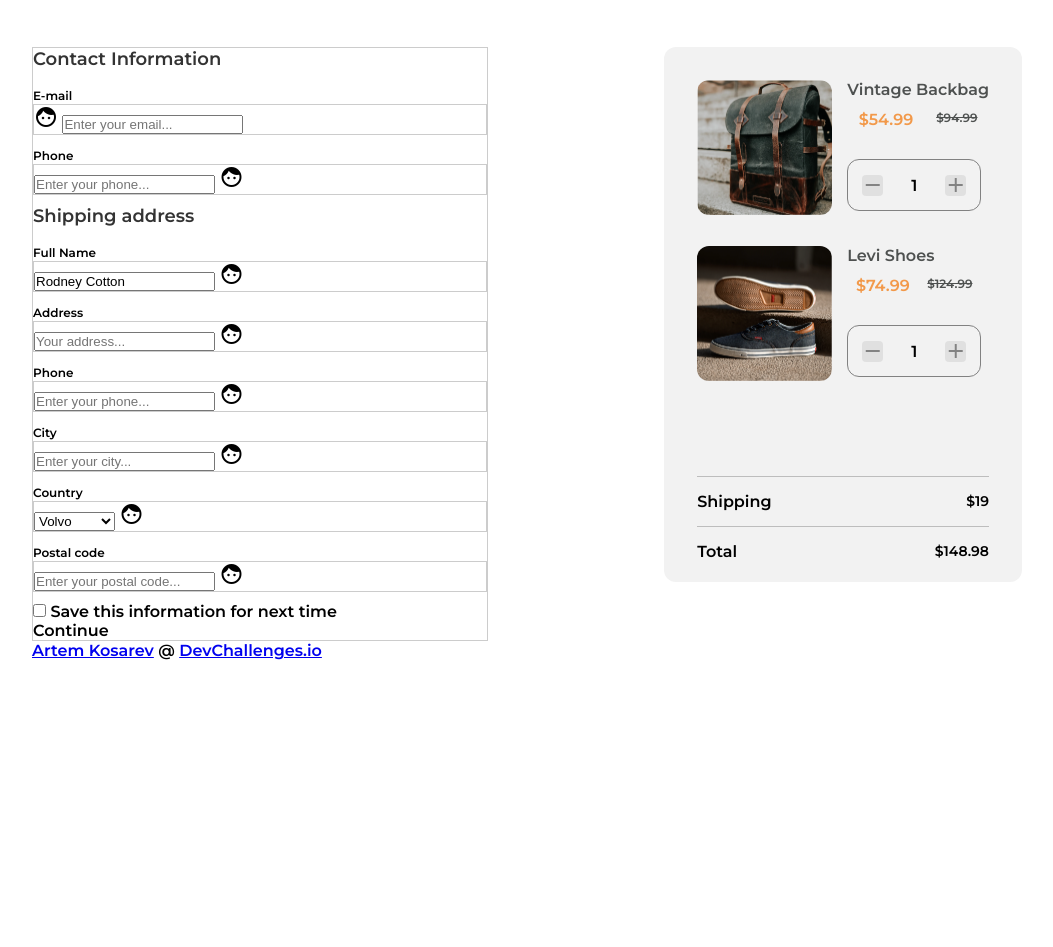
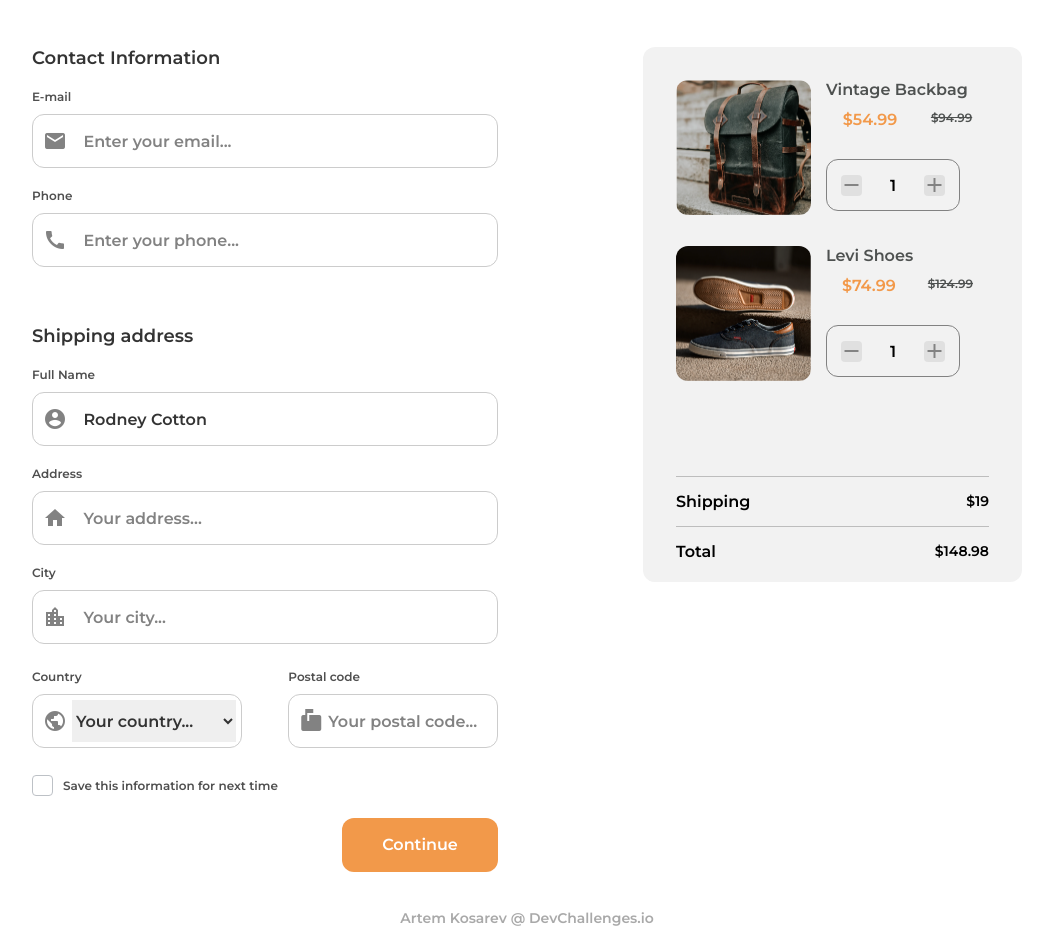
Before and after one commit to IamKosarev/Checkout-page, a plain HTML site: page index.html in a window 1280 px wide. Shown: the part 111-1058 px from the top of the page, without its empty margins (113-1166 px from the left). Before the commit the page ends 800 px from the top, so only its background shows below. Drawn offline with Linux system fonts and the light colour scheme.

Commit message:
responsiveness to be done

```diff
--- a/index.html
+++ b/index.html
@@ -81,15 +81,15 @@
           <div class="input-container">
             <label for="email">E-mail</label>
             <div class="input-box">
-              <span class="material-icons">face</span>
+              <span class="material-icons">local_post_office</span>
               <input type="text" id="email" placeholder="Enter your email..." />
             </div>
           </div>
           <div class="input-container">
             <label for="phone">Phone</label>
             <div class="input-box">
+              <span class="material-icons">call</span>
               <input type="text" id="phone" placeholder="Enter your phone..." />
-              <span class="material-icons">face</span>
             </div>
           </div>
 
@@ -97,65 +97,62 @@
           <div class="input-container">
             <label for="name">Full Name</label>
             <div class="input-box">
+              <span class="material-icons">account_circle</span>
               <input
                 type="text"
                 id="name"
                 placeholder="Your full name..."
                 value="Rodney Cotton"
               />
-              <span class="material-icons">face</span>
             </div>
           </div>
           <div class="input-container">
             <label for="address">Address</label>
             <div class="input-box">
+              <span class="material-icons">home</span>
               <input type="text" id="address" placeholder="Your address..." />
-              <span class="material-icons">face</span>
-            </div>
-          </div>
-          <div class="input-container">
-            <label for="phone">Phone</label>
-            <div class="input-box">
-              <input type="text" id="phone" placeholder="Enter your phone..." />
-              <span class="material-icons">face</span>
             </div>
           </div>
           <div class="input-container">
             <label for="city">City</label>
             <div class="input-box">
-              <input type="text" id="city" placeholder="Enter your city..." />
-              <span class="material-icons">face</span>
+              <span class="material-icons">location_city</span>
+              <input type="text" id="city" placeholder="Your city..." />
             </div>
           </div>
           <div class="last-row">
             <div class="input-container">
               <label for="countries">Country</label>
               <div class="input-box">
+                <span class="material-icons">public</span>
                 <select name="countries" id="countries">
-                  <option value="volvo">Volvo</option>
-                  <option value="saab">Saab</option>
-                  <option value="mercedes">Mercedes</option>
-                  <option value="audi">Audi</option>
+                  <option selected>Your country...</option>
+                  <option value="USA">USA</option>
+                  <option value="Russia">Russia</option>
+                  <option value="Germany">Germany</option>
+                  <option value="France">France</option>
                 </select>
-                <span class="material-icons">face</span>
               </div>
             </div>
             <div class="input-container">
               <label for="postal-code">Postal code</label>
               <div class="input-box">
+                <span class="material-icons">markunread_mailbox</span>
                 <input
+                  id="postal-code"
                   type="text"
                   id="postal-code"
-                  placeholder="Enter your postal code..."
+                  placeholder="Your postal code..."
                 />
-                <span class="material-icons">face</span>
               </div>
             </div>
           </div>
-          <input type="checkbox" />
-          <label id="checkbox-label" for="checkbox"
+          <div class="checkbox-container">
+            <input type="checkbox" />
+            <label id="checkbox-label" for="checkbox"
             >Save this information for next time</label
-          >
+            >
+          </div>
           <div class="button">Continue</div>
         </form>
       </div>
--- a/styles/style.css
+++ b/styles/style.css
@@ -50,6 +50,7 @@ h1 {
 }
 
 .item-name {
+  width: 163px;
   font-size: 16px;
   line-height: 20px;
   color: #4e5150;
@@ -112,6 +113,8 @@ h1 {
   font-size: 14px;
 }
 
+/* Form part */
+
 h3 {
   font-size: 18px;
   color: #333333;
@@ -119,19 +122,155 @@ h3 {
 }
 
 form {
-  width: 456px;
-  border: 1px solid #ccc;
+  position: relative;
+  width: 466px;
 }
 
 .input-container {
-  margin: 10px 0;
+  margin: 20px 0;
 }
 
 .input-container label {
+  display: block;
+  margin-bottom: 10px;
   font-size: 12px;
+  color: #4f4f4f;
 }
 
 .input-container .input-box {
+  display: flex;
+  padding: 5px 5px 5px 10px;
+  align-items: center;
+  justify-content: space-between;
   width: 100%;
   border: 1px solid #ccc;
+  border-radius: 12px;
 }
+
+.input-box input {
+  width: 91%;
+  height: 42px;
+  border: none;
+  font-family: "Montserrat", sans-serif;
+  color: #333;
+  font-size: 16px;
+}
+
+.input-box input::placeholder {
+  font-family: "Montserrat", sans-serif;
+  font-style: normal;
+  font-weight: 600;
+  font-size: 16px;
+  color: #828282;
+}
+
+.input-box span {
+  color: #828282;
+}
+
+h3:last-of-type {
+  margin-top: 58px;
+}
+
+.last-row {
+  display: flex;
+  align-items: center;
+  justify-content: space-between;
+}
+
+.last-row .input-container {
+  margin: 5px 0;
+  width: 45%;
+}
+
+#countries,
+#postal-code {
+  width: 85%;
+  height: 42px;
+  border: none;
+  font-family: "Montserrat", sans-serif;
+  color: #333;
+  font-size: 16px;
+}
+
+.checkbox-container {
+  display: flex;
+  align-items: center;
+  margin: 22px 0;
+}
+
+input[type="checkbox"] {
+  position: relative;
+  width: 21px;
+  height: 21px;
+  color: #363839;
+  border: 1px solid #bdc1c6;
+  border-radius: 4px;
+  appearance: none;
+  outline: 0;
+  cursor: pointer;
+  transition: background 175ms cubic-bezier(0.1, 0.1, 0.25, 1);
+}
+
+input[type="checkbox"]::before {
+  position: absolute;
+  content: "";
+  display: block;
+  top: 2px;
+  left: 7px;
+  width: 4px;
+  height: 10px;
+  border-style: solid;
+  border-color: #fff;
+  border-width: 0 2px 2px 0;
+  transform: rotate(45deg);
+  opacity: 0;
+}
+
+input[type="checkbox"]:checked {
+  color: #fff;
+  border-color: #f2994a;
+  background: #f2994a;
+}
+
+input[type="checkbox"]:checked::before {
+  opacity: 1;
+}
+
+.checkbox-container label {
+  margin-left: 10px;
+  font-size: 12px;
+  color: #4f4f4f;
+  font-style: normal;
+}
+
+.button {
+  margin-left: auto;
+  text-align: center;
+  padding: 17px;
+  border-radius: 12px;
+  width: 156px;
+  height: 54px;
+  color: #fff;
+  background: #F2994A;
+  cursor: pointer;
+}
+
+.button:hover {
+  opacity: 0.9;
+}
+
+footer {
+  text-align: center;
+  font-family: "Montserrat", sans-serif;
+  font-weight: 600;
+  font-size: 14px;
+  line-height: 17px;
+  color: #a9a9a9;
+  margin: 38px auto 20px;
+}
+
+footer a {
+  text-decoration: none;
+  color: #a9a9a9;
+}
```
